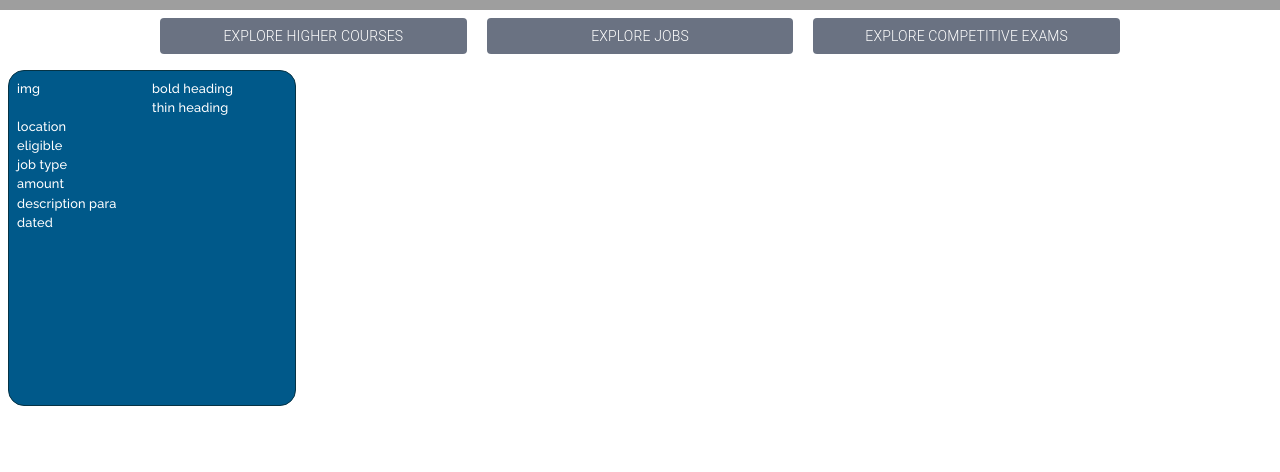
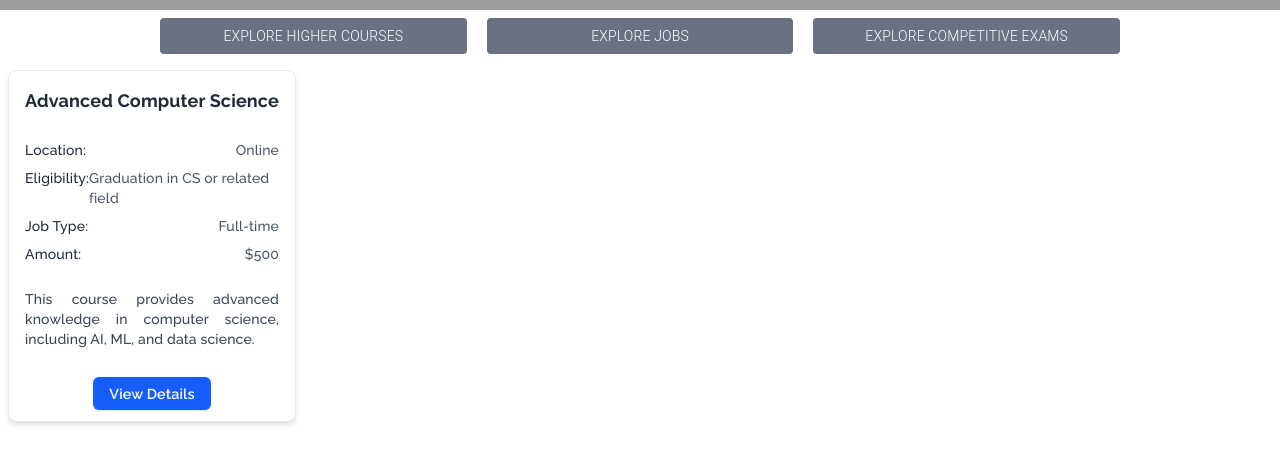
Before and after one commit to shiba-murmu/career-lift-system-project, a React (Vite) app in the folder frontend/: page /graduation/1 in a window 1280 px wide. Shown: the part 203-675 px from the top of the page. Built offline with nearby package versions, Linux system fonts and the light colour scheme; grey boxes are pictures that could not be loaded.

Commit message:
refactor ContentCards and GraduationHigherCourses: pass course data as props and enhance layout and styling

```diff
--- a/frontend/src/components/ContentCard/ContentCards.jsx
+++ b/frontend/src/components/ContentCard/ContentCards.jsx
@@ -1,47 +1,52 @@
 import React from "react";
 import { Link } from "react-router-dom";
 
-function ContentCards() {
+function ContentCards({ course }) {
   return (
-    <>
-      <div className="block dark:bg-neutral-800 border-1 border-cyan-950 bg-sky-800 text-white rounded-2xl p-2 w-[18rem] h-[42vh] "  style={{ fontFamily: "Raleway, sans-serif" , fontSize: "0.8rem"}}>
-        <div>
-            <div className="flex flex-row ">
-                <div className="w-1/2">
-                  img
-                </div>
-                <div className="w-1/2">
-                  <dir>
-                    bold heading
-                  </dir>
-                  <div>
-                    thin heading
-                  </div>
-                </div>
-            </div>
-            <div>
-                location
-            </div>
-            <div>
-                <div>
-                  eligible
-                </div>
-                <div>
-                  job type
-                </div>
-                <div>
-                  amount
-                </div>
-            </div>
-            <div>
-                description para
-            </div>
-            <div>
-                dated
-            </div>
+    <div
+      className="block bg-white text-gray-800 rounded-lg shadow-md hover:shadow-lg transition-shadow duration-300 p-4 w-[18rem] h-[22rem] border border-gray-200"
+      style={{ fontFamily: "Raleway, sans-serif", fontSize: "0.9rem" }}
+    >
+      <div className="flex flex-col justify-between h-full">
+        {/* Course Title */}
+        <div className="text-lg font-bold text-center mb-4">{course.title}</div>
+
+        {/* Course Details */}
+        <div className="text-sm space-y-2">
+          <div className="flex justify-between">
+            <span className="font-medium">Location:</span>
+            <span className="text-gray-600">{course.location}</span>
+          </div>
+          <div className="flex justify-between">
+            <span className="font-medium">Eligibility:</span>
+            <span className="text-gray-600">{course.eligibility}</span>
+          </div>
+          <div className="flex justify-between">
+            <span className="font-medium">Job Type:</span>
+            <span className="text-gray-600">{course.jobType}</span>
+          </div>
+          <div className="flex justify-between">
+            <span className="font-medium">Amount:</span>
+            <span className="text-gray-600">{course.amount}</span>
+          </div>
+        </div>
+
+        {/* Course Description */}
+        <div className="text-justify text-sm text-gray-700 mt-4">
+          {course.description}
+        </div>
+
+        {/* Action Button */}
+        <div className="text-center mt-6">
+          <Link
+            to={course.link}
+            className="bg-blue-600 text-white font-semibold py-2 px-4 rounded-md shadow hover:bg-blue-700 transition-colors duration-300"
+          >
+            View Details
+          </Link>
         </div>
       </div>
-    </>
+    </div>
   );
 }
 
--- a/frontend/src/pages/Explorecareer/Graduation/GraduationData/GraduationHigherCourses.jsx
+++ b/frontend/src/pages/Explorecareer/Graduation/GraduationData/GraduationHigherCourses.jsx
@@ -1,10 +1,24 @@
 import React from "react";
 import ContentCards from "../../../../components/ContentCard/ContentCards";
+
 function GraduationHigherCourses() {
+  const course = {
+    image: "/public/images/career.jpeg",
+    title: "Advanced Computer Science",
+    location: "Online",
+    eligibility: "Graduation in CS or related field",
+    jobType: "Full-time",
+    amount: "$500",
+    description:
+      "This course provides advanced knowledge in computer science, including AI, ML, and data science.",
+    date: "April 29, 2025",
+    link: "/courses/advanced-computer-science",
+  };
+
   return (
     <>
       <div className="p-2">
-        <ContentCards />
+        <ContentCards course={course} />
       </div>
     </>
   );
```
